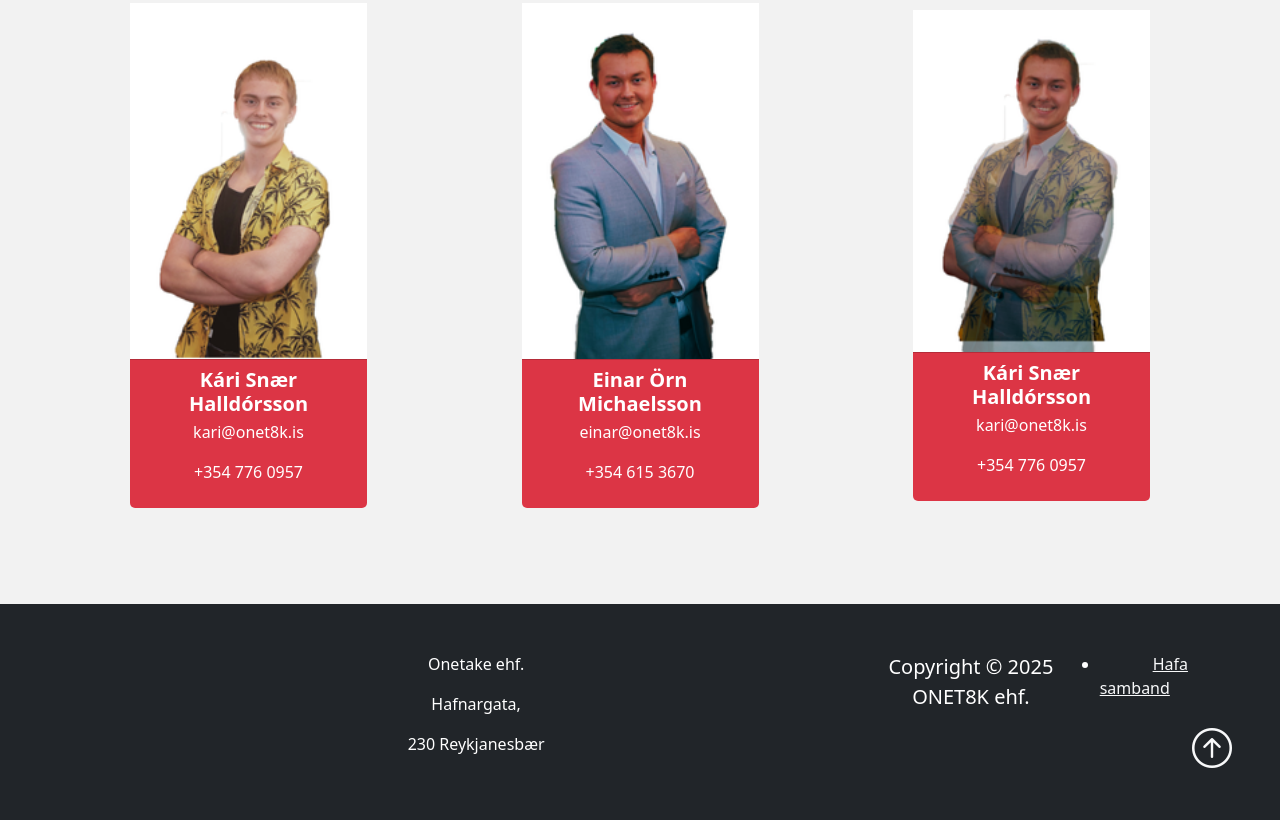
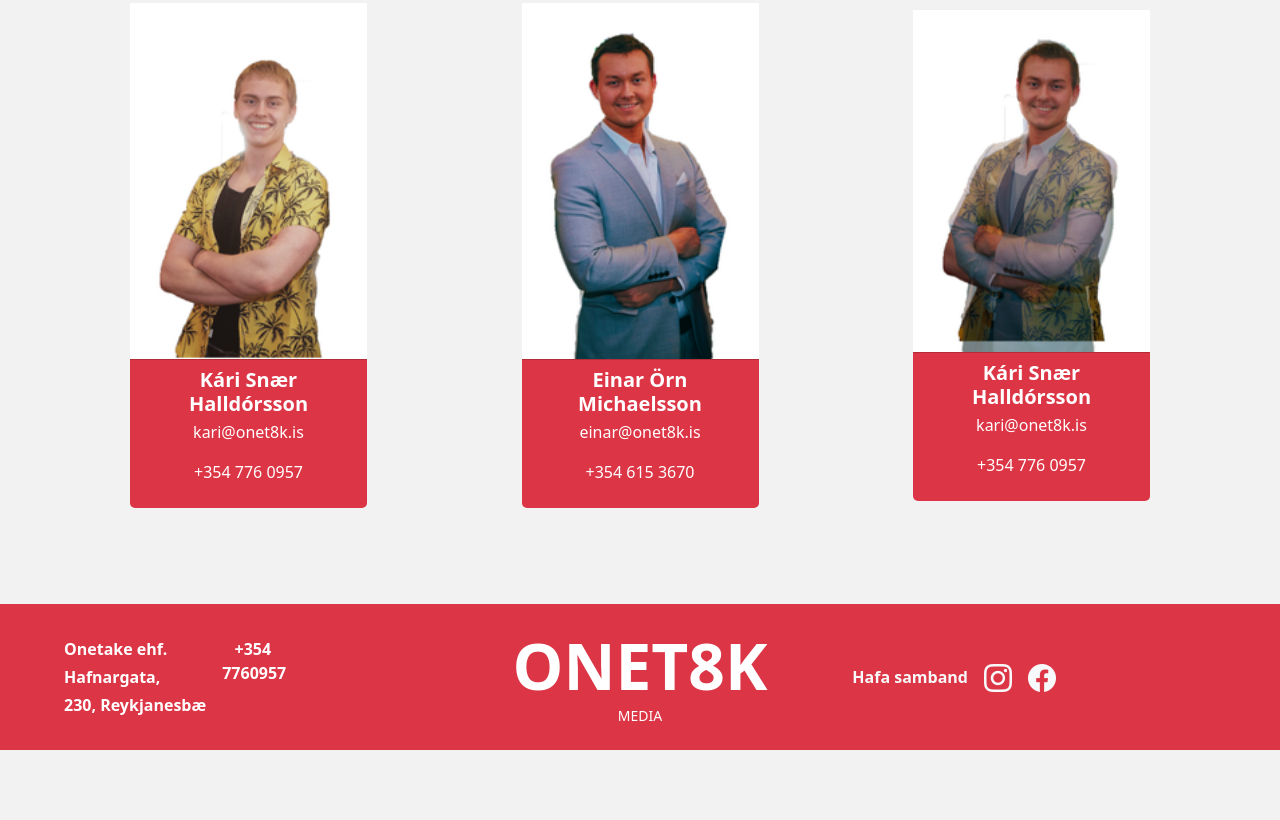
Before and after one commit to bernardlinberg/Onet8k, a plain HTML site: page umOkkur.html in a window 1280 px wide. Shown: the part 1869-2689 px from the top of the page. After the commit the page ends 2619 px from the top, so only its background shows below. Drawn offline with nearby package versions, Linux system fonts and the light colour scheme.

Commit message:
fix main function

```diff
--- a/umOkkur.html
+++ b/umOkkur.html
@@ -158,23 +158,47 @@
 
 </main>
 
-    <footer class="p-5 bg-dark text-white text-center position-relative">
-        <div class="container d-flex">
-            <div class="container">
-            <p class="">Onetake ehf.</p>
-            <p class="">Hafnargata,</p>
-            <p class="">230 Reykjanesbær</p>
+<!-- footer -->
+<footer class="footer bg-danger text-white py-4">
+  <div class="container-fluid px-3">
+    <div class="row align-items-center g-0">
+      <div class="col-12 col-md-4 ps-md-5">
+        <div class="d-flex flex-column flex-md-row align-items-start gap-3">
+          <div class="text-start">
+            <p class="mb-1 fw-bold">Onetake ehf.</p>
+            <p class="mb-1 fw-bold">Hafnargata,</p>
+            <p class="mb-0 fw-bold">230, Reykjanesbæ</p>
+          </div>
+            <div class="col-12 col-md-2 text-center my-3 my-md-0">
+              <a class="text-white text-decoration-none fw-semibold">+354 7760957</a>
             </div>
-            <p class="lead">Copyright &copy; 2025 ONET8K ehf.</p>
-            <li class="nav-item">
-            <a href="#hafaSamband" class="text-light ps-5" data-bs-toggle="modal" data-bs-target="#hafaSamband">Hafa samband</a>
-            </li>
+        </div>
+      </div>
 
-            <a href="#" class="position-absolute bottom-0 end-0 p-5">
-            <i class="bi bi-arrow-up-circle h1 text-light"></i>
-            </a>
+
+      <div class="col-12 col-md-4 text-center my-3 my-md-0">
+        <h1 class="mb-0 fw-bold display-3">ONET8K</h1>
+        <small class="d-block">MEDIA</small>
+      </div>
+
+      <div class="col-12 col-md-2 text-md-end">
+        <div class="d-inline-flex align-items-center gap-3">
+          <a href="#" class="text-light fw-semibold text-decoration-none" data-bs-toggle="modal" data-bs-target="#hafaSamband">Hafa samband</a>
+
+          <a href="https://www.instagram.com/onet8k/" target="_blank" rel="noopener noreferrer" class="text-light" aria-label="instagram">
+                          <i class="bi bi-instagram fs-3"></i></a>
+          <a href="https://www.facebook.com/einar.hodge" target="_blank" rel="noopener noreferrer" class="text-light" aria-label="facebook">
+                          <i class="bi bi-facebook fs-3"></i></a>
+<a href="#" class="position-fixed bottom-0 end-0 p-5">
+  <i class="bi bi-arrow-up-circle h1 text-light"></i>
+</a>
         </div>
-    </footer>
+      </div>
+    </div>
+    <div>
+    </div>
+  </div>
+</footer>
 <!-- Modal -->
 <div class="modal fade" id="hafaSamband" tabindex="-1" role="dialog" aria-labelledby="hafaSambandTitle" aria-hidden="true">
   <div class="modal-dialog modal-lg" role="document">
```
Also changed, not shown: index.html (+41 -20 lines).
